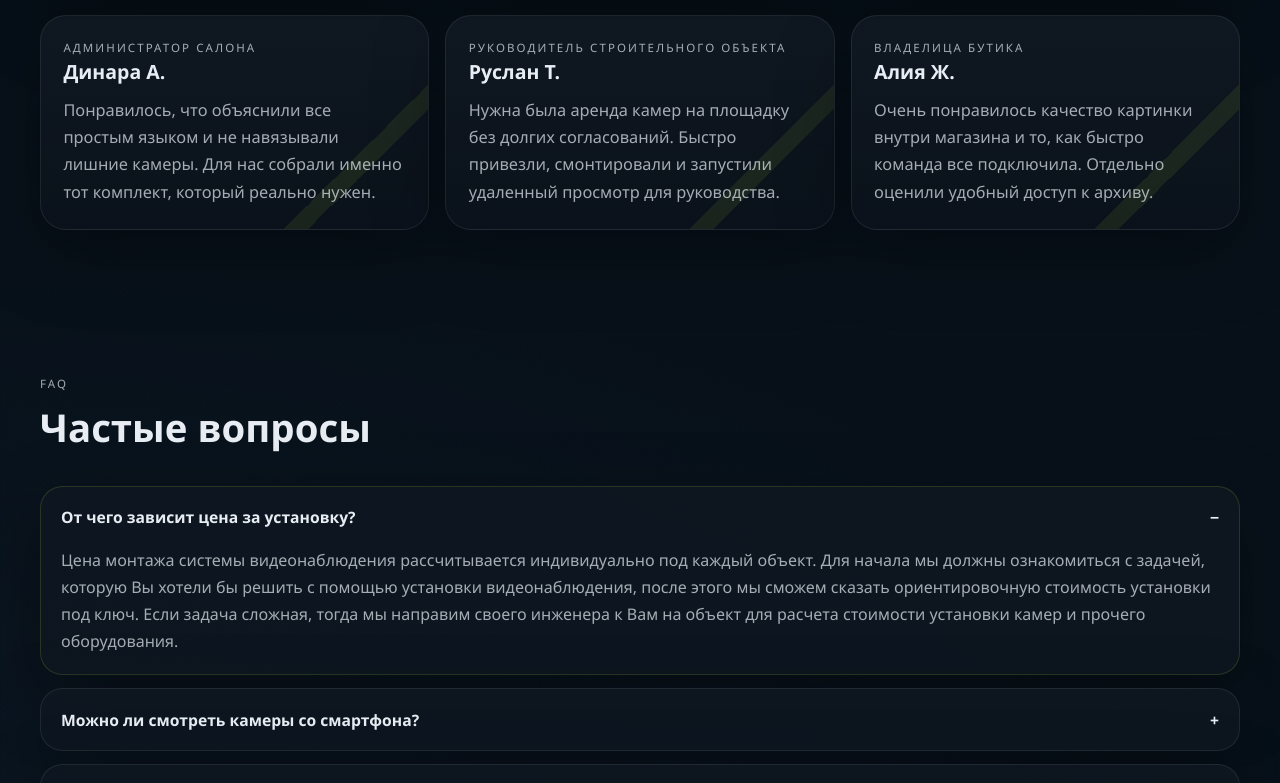
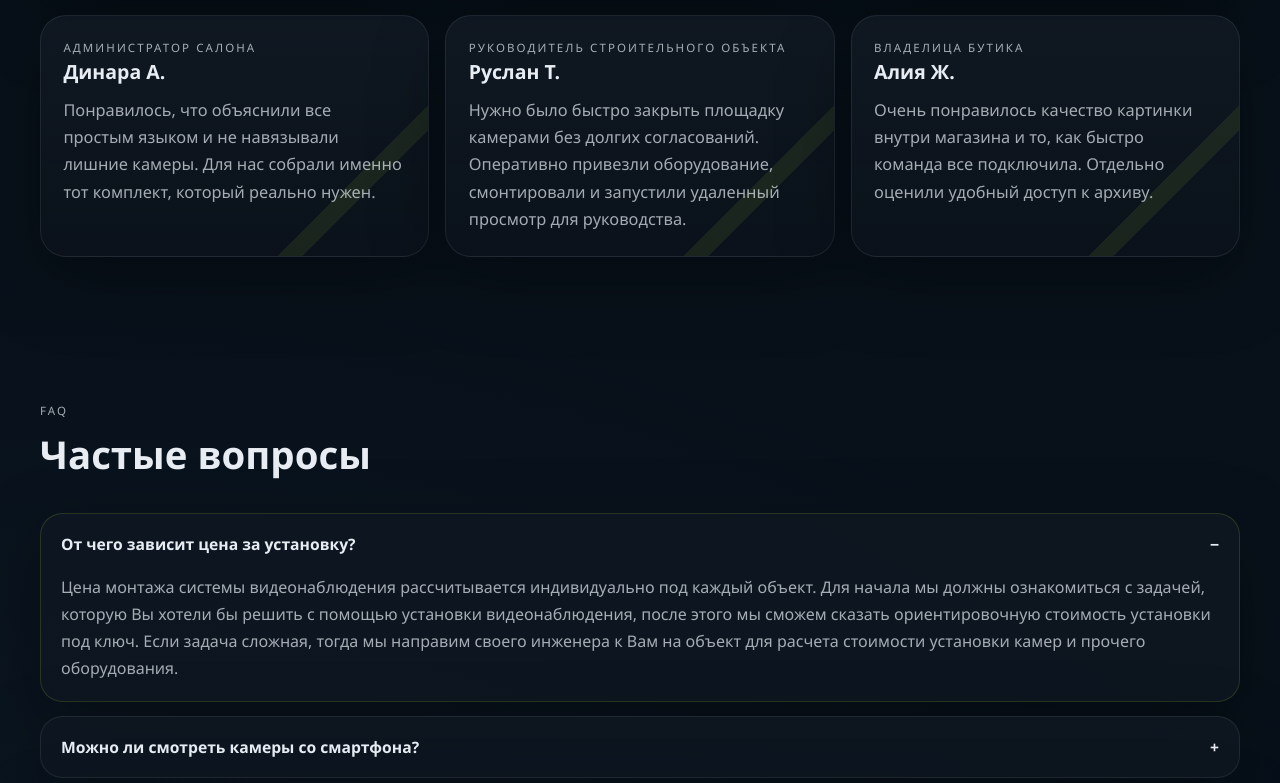
Before and after one commit to aslaleev/Blackview.kz, a React (Vite) app: page / in a window 1280 px wide. Shown: the part 5676-6459 px from the top of the page. Built offline with nearby package versions, Linux system fonts and the light colour scheme.

Commit message:
Remove remaining rental mentions

```diff
--- a/index.html
+++ b/index.html
@@ -8,7 +8,7 @@
     />
     <meta
       name="description"
-      content="Продажа, монтаж и аренда систем видеонаблюдения для дома, бизнеса и объектов любого масштаба."
+      content="Продажа и установка систем видеонаблюдения для дома и бизнеса."
     />
     <title>Blackview | Видеонаблюдение под ключ</title>
   </head>
--- a/src/content/siteContent.json
+++ b/src/content/siteContent.json
@@ -167,7 +167,7 @@
       "id": "t5",
       "author": "Руслан Т.",
       "companyOrContext": "Руководитель строительного объекта",
-      "text": "Нужна была аренда камер на площадку без долгих согласований. Быстро привезли, смонтировали и запустили удаленный просмотр для руководства."
+      "text": "Нужно было быстро закрыть площадку камерами без долгих согласований. Оперативно привезли оборудование, смонтировали и запустили удаленный просмотр для руководства."
     },
     {
       "id": "t6",
--- a/src/content/siteContent_kz.json
+++ b/src/content/siteContent_kz.json
@@ -167,7 +167,7 @@
       "id": "t5",
       "author": "Руслан Т.",
       "companyOrContext": "Құрылыс нысанының жетекшісі",
-      "text": "Алаңға камераларды ұзақ келісусіз жалға алу керек болды. Тез әкеліп, орнатып, басшылыққа қашықтан қарауды іске қосты."
+      "text": "Алаңды ұзақ келісусіз камералармен тез жабу керек болды. Жабдықты жедел әкеліп, орнатып, басшылыққа қашықтан қарауды іске қосты."
     },
     {
       "id": "t6",
```
